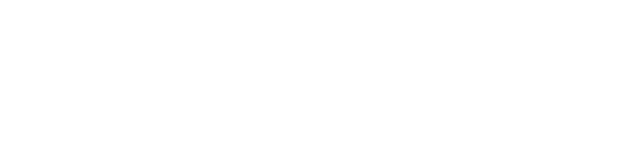
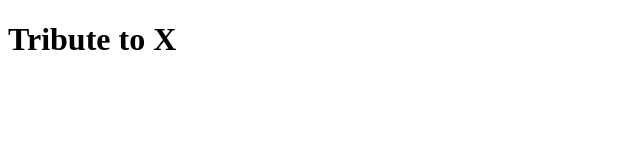
Before and after one commit to kazumaki/microverse-application-project, a plain HTML site: page index.html in a window 1280 px wide. Shown: the whole page, without its empty margins (0-640 px from the left). Drawn offline with Linux system fonts and the light colour scheme.

Commit message:
Implemented user stories 1 and 2

```diff
--- a/index.html
+++ b/index.html
@@ -7,20 +7,10 @@
   </head>
 
   <body>
-    <script src="https://cdn.freecodecamp.org/testable-projects-fcc/v1/bundle.js"></script>
-
-    <!--
-
-    Hello Camper!
-
-    For now, the test suite only works in Chrome!
-    Please read the README below in the JS Editor before beginning.
-    Feel free to delete this message once you have read it.
-    Good luck and Happy Coding!
-
-    - The freeCodeCamp Team
-
-    -->
-    <script  src="js/index.js"></script>
+    <div id="main">
+      <div id="title">
+        <h1>Tribute to X</h1>
+      </div>
+    </div>
   </body>
 </html>
```
